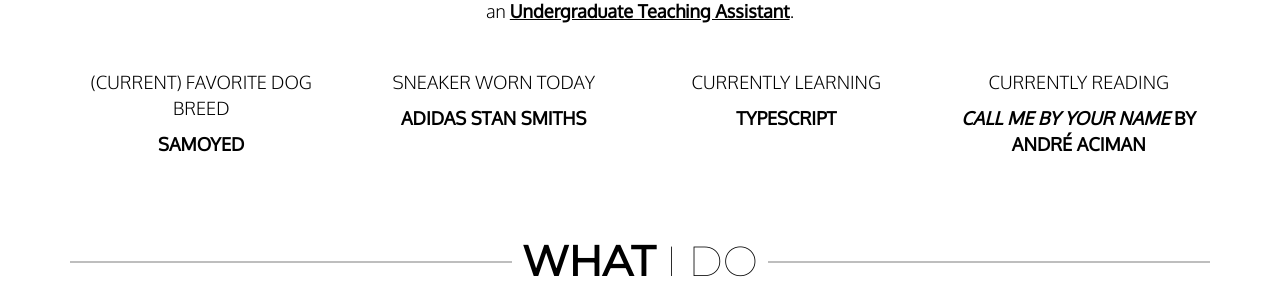
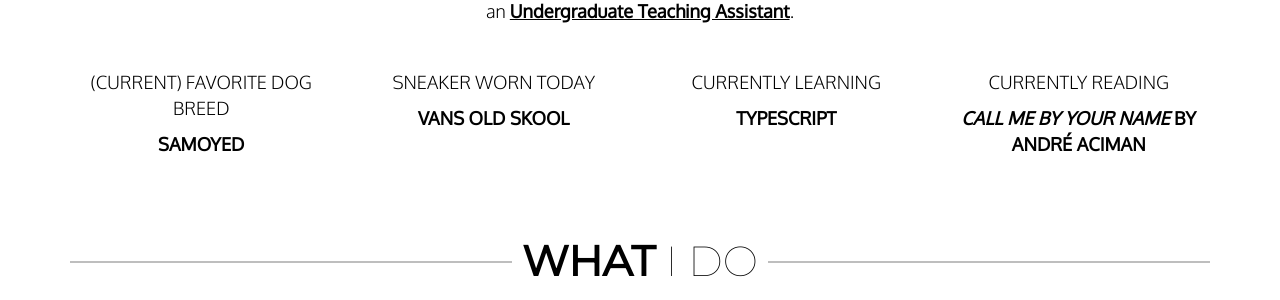
Before and after one commit to haanmiba/haanmiba.github.io, a Jekyll site: the page built from index.md, in a window 1280 px wide and 900 px high, scrolled down 1298 px. Shown: the part 154-454 px from the top of the window. Built offline with Jekyll 4.4.1, drawn with Linux system fonts in a browser that asks for light colours; nearby versions of some CDN libraries.

Commit message:
Updated sneaker

```diff
--- a/_data/about.yml
+++ b/_data/about.yml
@@ -2,7 +2,7 @@ currently:
   - action: "teaching rising programmers the basics of Java and Object-Oriented Programming as an"
     subject: "Undergraduate Teaching Assistant"
 dog: "Samoyed"
-sneaker: "Adidas Stan Smiths"
+sneaker: "Vans Old Skool"
 learning: "TypeScript"
 reading:
   book: "Call Me By Your Name"
```
